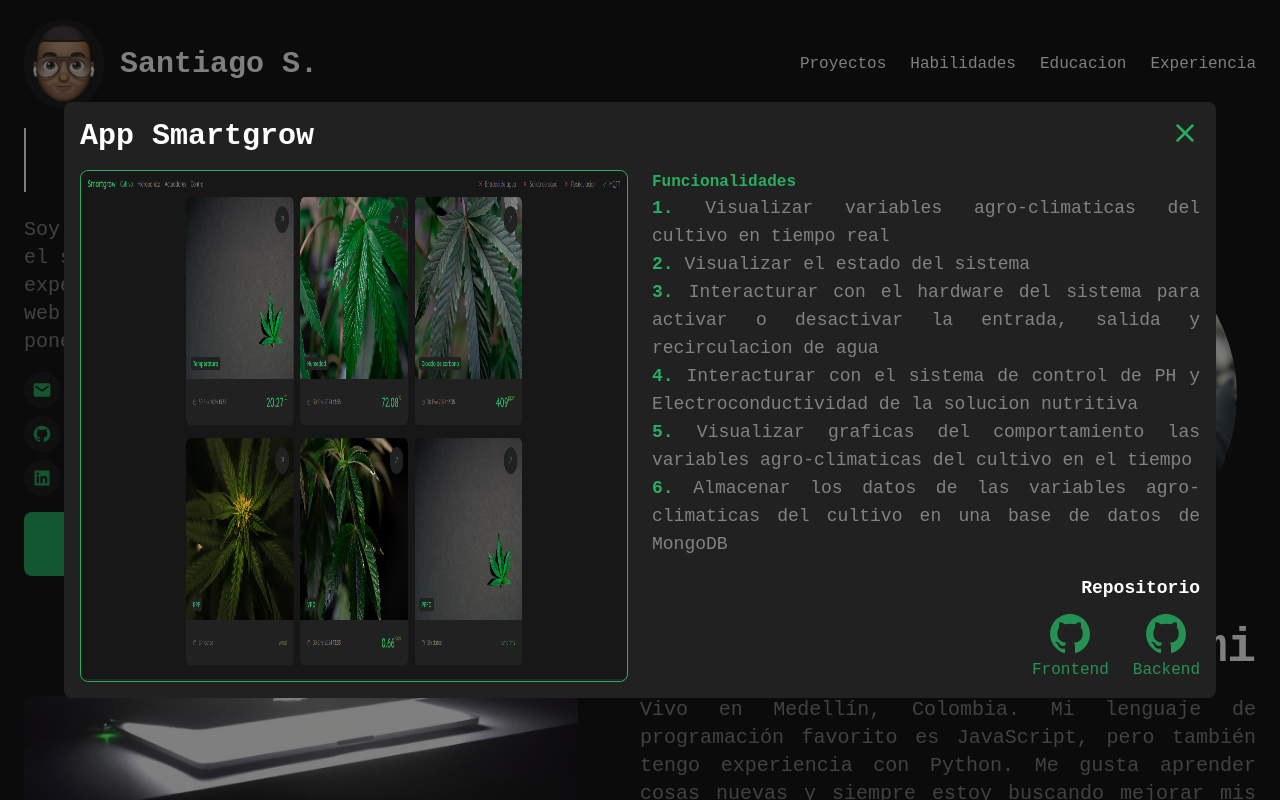
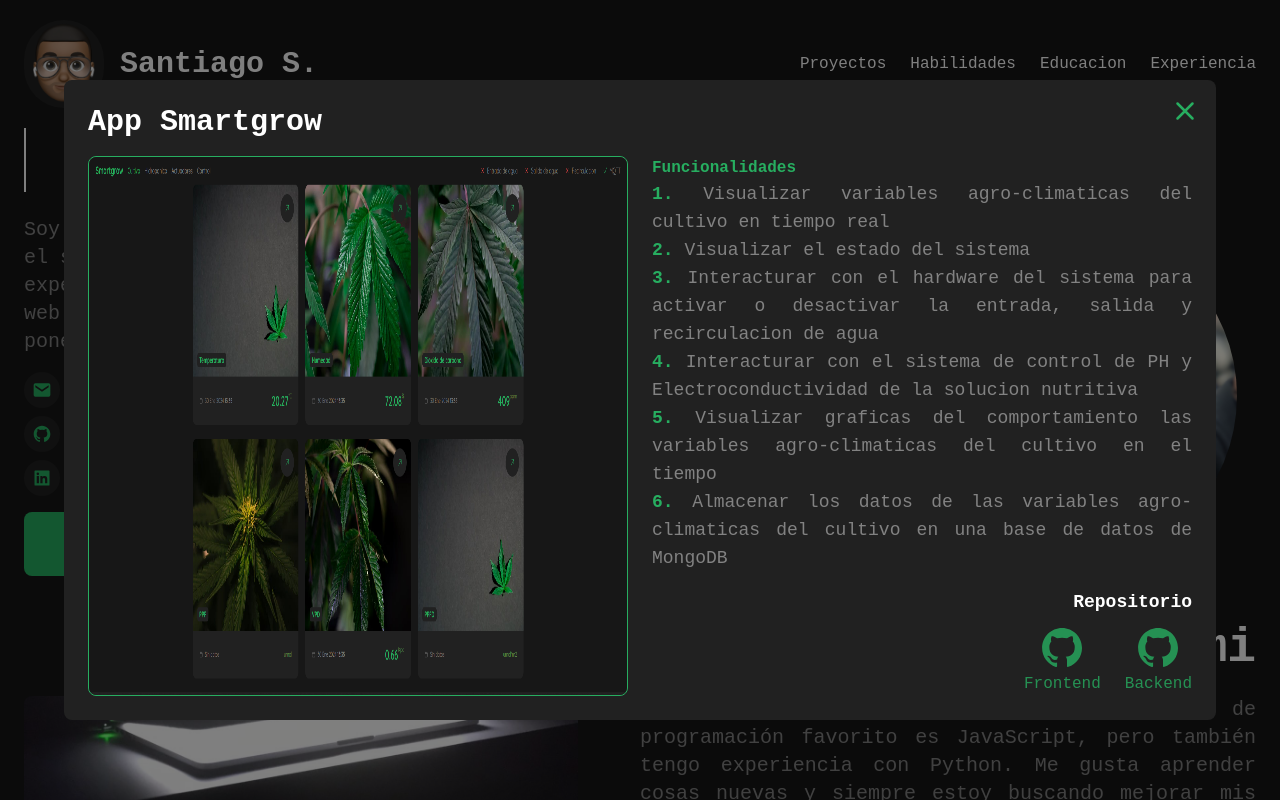
Before and after one commit to santiagoSuarez219/portfolio, a React (Vite) app: page / in a window 1280 px wide. Built offline with nearby package versions, Linux system fonts and the light colour scheme.

Commit message:
Update project details styling

```diff
--- a/src/Components/MyProjects/ProjectDetails.jsx
+++ b/src/Components/MyProjects/ProjectDetails.jsx
@@ -7,7 +7,7 @@ import { BiLogoGithub } from "react-icons/bi";
 const ProjectDetails = () => {
   const { project, setOpenModal } = useContext(Context);
   return (
-    <div className="bg-card-color w-full lg:relative fixed bottom-[64px] md:bottom-0 h-[70%] md:h-[90%] lg:h-auto lg:w-[90%] rounded-t-lg lg:rounded-b-lg p-4 overflow-y-auto text-gray-color">
+    <div className="bg-card-color w-full lg:relative fixed bottom-[64px] md:bottom-0 h-[70%] md:h-[90%] lg:h-auto lg:w-[90%] rounded-t-lg lg:rounded-b-lg p-4 lg:p-6 overflow-y-auto text-gray-color">
       <h1 className="text-3xl text-white">{project.title}</h1>
       <div className="lg:flex lg:gap-6">
         <HiOutlineX
```
